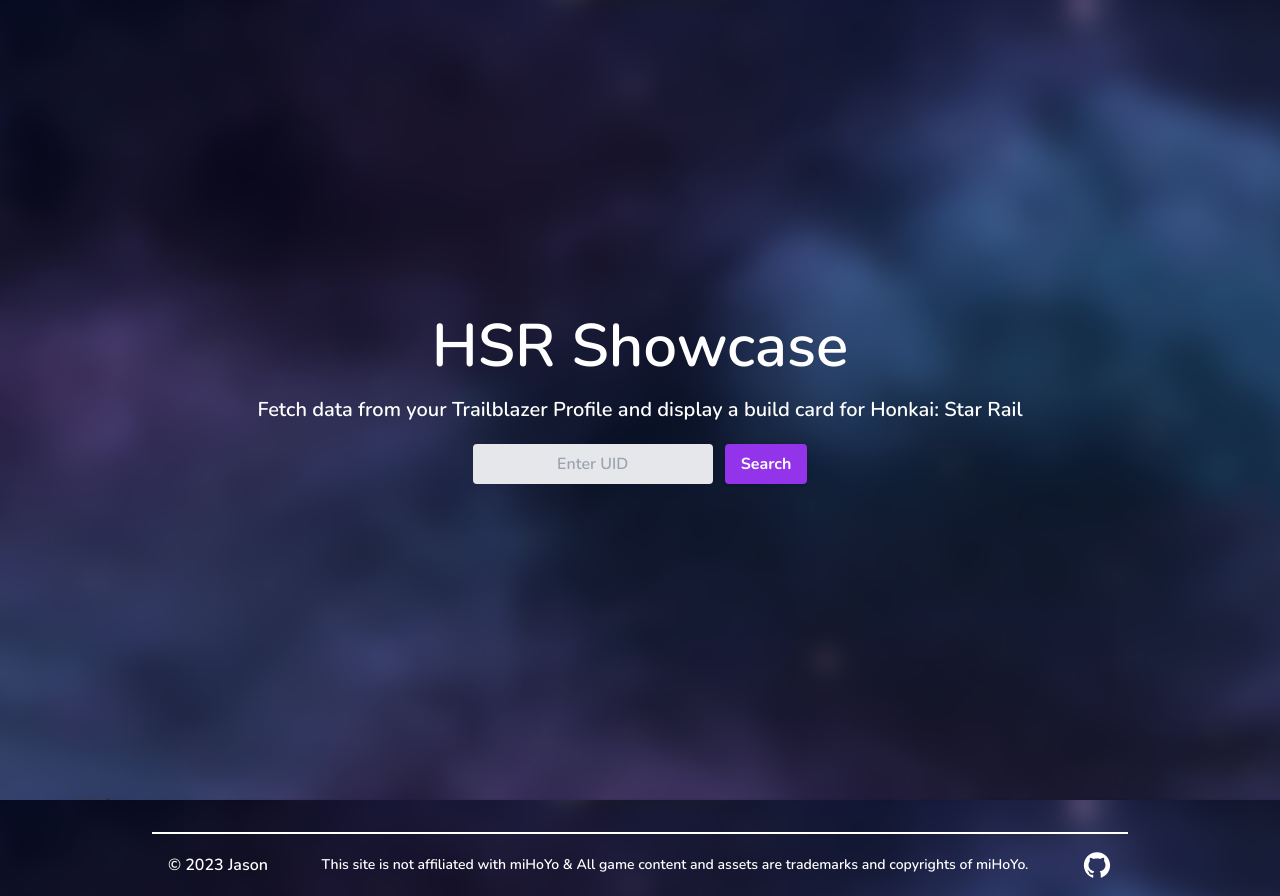
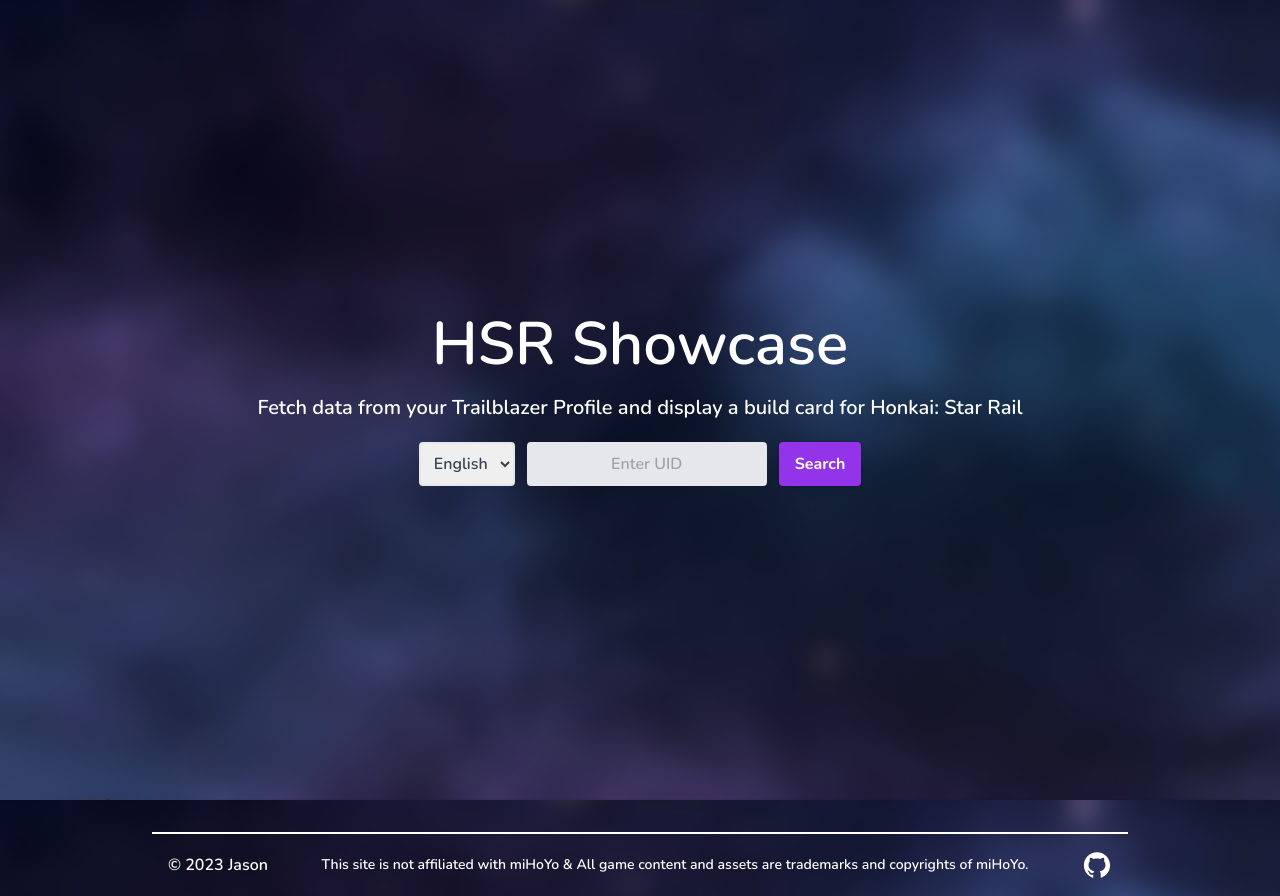
Before and after one commit to picklejason/hsr-showcase, a Next.js app: page / in a window 1280 px wide. Built offline with nearby package versions, Linux system fonts and the light colour scheme.

Commit message:
add language select

```diff
--- a/app/Search.jsx
+++ b/app/Search.jsx
@@ -7,9 +7,14 @@ import Image from 'next/image';
 export default function Search() {
   const [UID, setUID] = useState('');
   const [savedUID, setSavedUID] = useState('');
+  const [lang, setLang] = useState('');
 
   useEffect(() => {
+    if (!localStorage.getItem('lang')) {
+      localStorage.setItem('lang', 'en');
+    }
     setSavedUID(localStorage.getItem('uid'));
+    setLang(localStorage.getItem('lang') || 'en');
   }, []);
 
   return (
@@ -17,7 +22,33 @@ export default function Search() {
       <label htmlFor="uid" className="sr-only">
         Enter UID
       </label>
-      <div className="flex flex-row gap-3">
+      <div className="flex flex-row flex-wrap justify-center gap-3">
+        <select
+          name="lang"
+          id="lang"
+          onChange={(e) => {
+            setLang(e.target.value);
+            localStorage.setItem('lang', e.target.value);
+          }}
+          value={lang}
+          className="w-24 rounded border-2 border-gray-200 py-2 text-center text-gray-700 focus:border-purple-500 focus:bg-white focus:outline-none"
+          defaultValue={localStorage.getItem('lang') || 'en'}
+        >
+          <option value="cn">简体中文</option>
+          <option value="cht">繁體中文</option>
+          <option value="de">Deutsch</option>
+          <option value="en">English</option>
+          <option value="es">Español</option>
+          <option value="fr">Français</option>
+          <option value="id">Bahasa Indonesia</option>
+          <option value="jp">日本語</option>
+          <option value="kr">한국어</option>
+          <option value="pt">Português</option>
+          <option value="ru">Русский</option>
+          <option value="th">ภาษาไทย</option>
+          <option value="vi">Tiếng Việt</option>
+        </select>
+        <div className="flex gap-3">
           <input
             type="text"
             name="uid"
@@ -26,8 +57,9 @@ export default function Search() {
             placeholder="Enter UID"
             className="w-full appearance-none rounded border-2 border-gray-200 bg-gray-200 px-4 py-2 text-center leading-tight text-gray-700 focus:border-purple-500 focus:bg-white focus:outline-none"
           />
-        <div className="focus:shadow-outline cursor-pointer rounded bg-purple-600 px-4 py-2 font-bold text-white shadow hover:bg-purple-500 focus:outline-none">
+          <div className="focus:shadow-outline flex cursor-pointer items-center rounded bg-purple-600 px-4 py-2 font-bold text-white shadow hover:bg-purple-500 focus:outline-none">
             <Link href={`/u/${UID}`}>Search</Link>
+          </div>
         </div>
       </div>
       {savedUID && (
--- a/app/api/u/[uid]/route.js
+++ b/app/api/u/[uid]/route.js
@@ -2,7 +2,9 @@ import { NextResponse } from 'next/server';
 
 export async function GET(req, { params }) {
   const { uid } = params;
-  const res = await fetch(`https://api.mihomo.me/sr_info_parsed/${uid}?lang=en`, { next: { revalidate: 180 } });
+  const { searchParams } = new URL(req.url);
+  const lang = searchParams.get('lang');
+  const res = await fetch(`https://api.mihomo.me/sr_info_parsed/${uid}?lang=${lang}`, { next: { revalidate: 180 } });
   const data = await res.json();
 
   for (const character of data['characters']) {
--- a/app/u/[uid]/Profile.jsx
+++ b/app/u/[uid]/Profile.jsx
@@ -75,7 +75,7 @@ const Profile = () => {
   useEffect(() => {
     const fetchData = async () => {
       try {
-        const res = await fetch(`/api/u/${uid}`);
+        const res = await fetch(`/api/u/${uid}?lang=${localStorage.getItem('lang')}`);
         if (res.ok) {
           const data = await res.json();
           setData(data);
```
Lines whose indentation alone changed are shown as unchanged.
